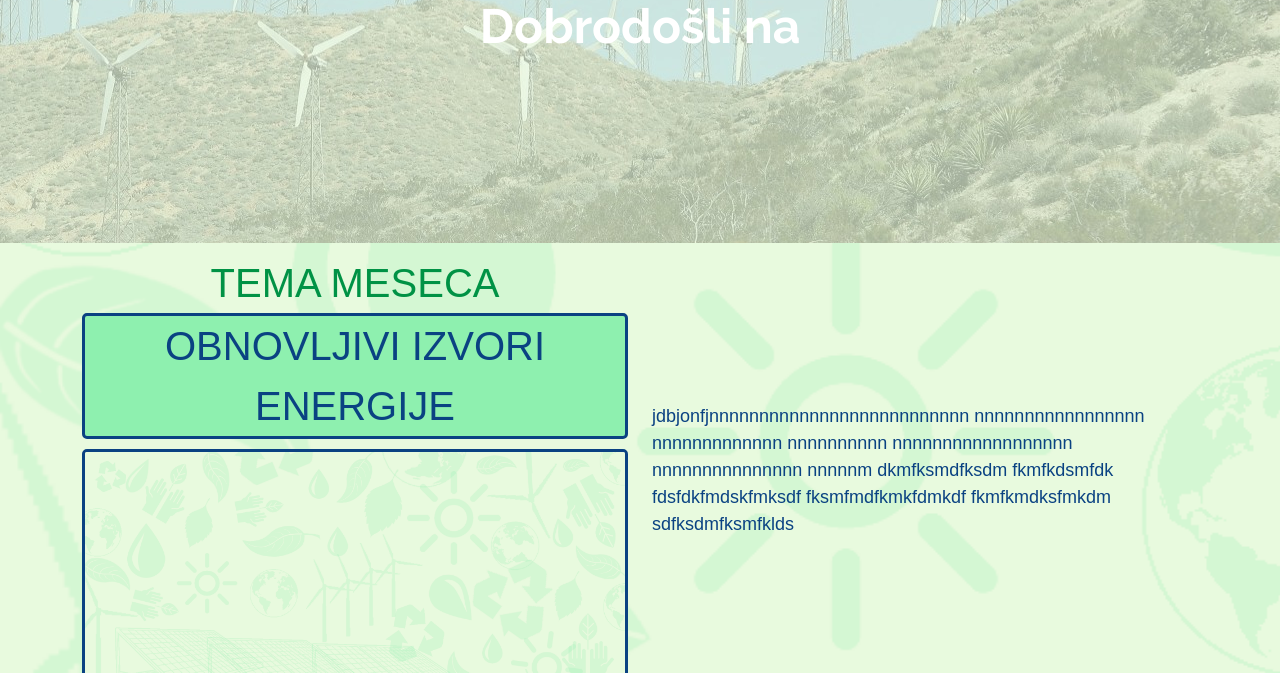
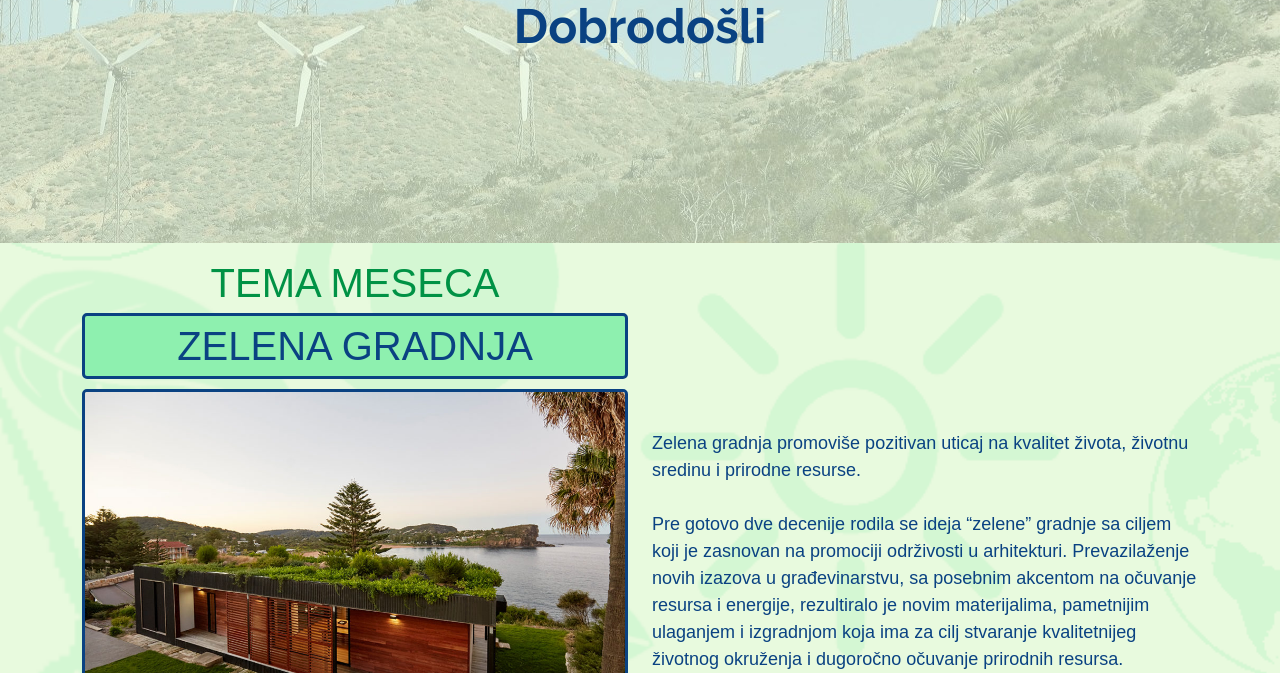
Before and after one commit to matija2208/404ECO, a plain HTML site: page FRONT/index.html in a window 1280 px wide. Shown: the part 467-1140 px from the top of the page. Drawn offline with Linux system fonts and the light colour scheme; a web font is replaced by a local one.

Commit message:
Muahahahahahahha

```diff
--- a/FRONT/boot/css/style.css
+++ b/FRONT/boot/css/style.css
@@ -635,3 +635,7 @@ justify-content: space-evenly;
   margin-top: 10px;
   width: 750px;
 }
+
+.glavnaText{
+  color: var(--boja4)!important;
+}
--- a/FRONT/index.html
+++ b/FRONT/index.html
@@ -55,7 +55,7 @@
   <section id="hero" class="d-flex flex-column justify-content-center align-items-center">
     <div class="container text-center text-md-left" data-aos="fade-up">
       <img src="Slike/logo - eco.png" class="img-fluid" style="max-width: 60%;" />
-      <h1>Dobrodošli na  </h1>
+      <h1 class="glavnaText">Dobrodošli</h1>
     </div>
   </section>
   <!-- ---------------------------------====tema meseca====------------------------------------------------------ -->
@@ -69,14 +69,19 @@
           <div class="col-lg-6"id="tema_meseca">
             <h7 id="tema_meseca">TEMA MESECA</h7>
             <div class="tema">
-              <h7 id="tema">OBNOVLJIVI IZVORI ENERGIJE</h7>
+              <h7 id="tema">ZELENA GRADNJA</h7>
               </div>
-              <img src="Slike/PozadinskaSlika.png" class="img-fluid slika" style="max-width: 100%;" />
+              <img src="Slike/zelenakuca.jpg" class="img-fluid slika" style="max-width: 100%;" />
           </div>
           <div class="col-lg-6 pt-4 pt-lg-0">
-            <p id="tekst_teme">jdbjonfjnnnnnnnnnnnnnnnnnnnnnnnnnn nnnnnnnnnnnnnnnnn nnnnnnnnnnnnn
-              nnnnnnnnnn nnnnnnnnnnnnnnnnnn nnnnnnnnnnnnnnn nnnnnm dkmfksmdfksdm fkmfkdsmfdk fdsfdkfmdskfmksdf
-               fksmfmdfkmkfdmkdf fkmfkmdksfmkdm sdfksdmfksmfklds</p>
+              <p id="tekst_teme">
+              <br>
+              Zelena gradnja promoviše pozitivan uticaj na kvalitet života, životnu sredinu i prirodne resurse.
+              <br> <br>
+              Pre gotovo dve decenije rodila se ideja “zelene” gradnje sa ciljem koji je zasnovan na promociji održivosti u arhitekturi. Prevazilaženje novih izazova u građevinarstvu, sa posebnim akcentom na očuvanje resursa i energije, rezultiralo je novim materijalima, pametnijim ulaganjem i izgradnjom koja ima za cilj stvaranje kvalitetnijeg životnog okruženja i dugoročno očuvanje prirodnih resursa.
+              <br><br>
+              Saznajte još mnogo više o zelenoj gradnji ovoga meseca, uz interesantne nove lekcije i kvizove sa nagradama!
+              </p>
           </div>
         </div>
 
```
Also changed, not shown: FRONT/Slike/zelenakuca.jpg (added).
